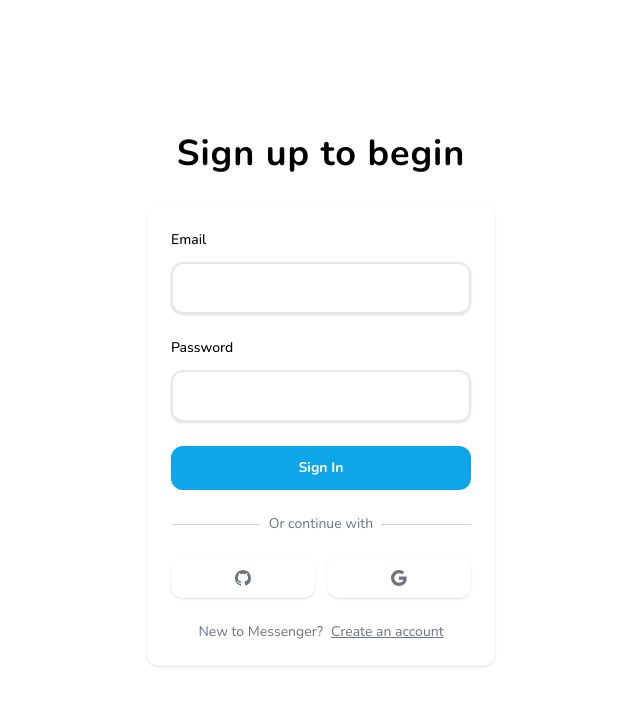
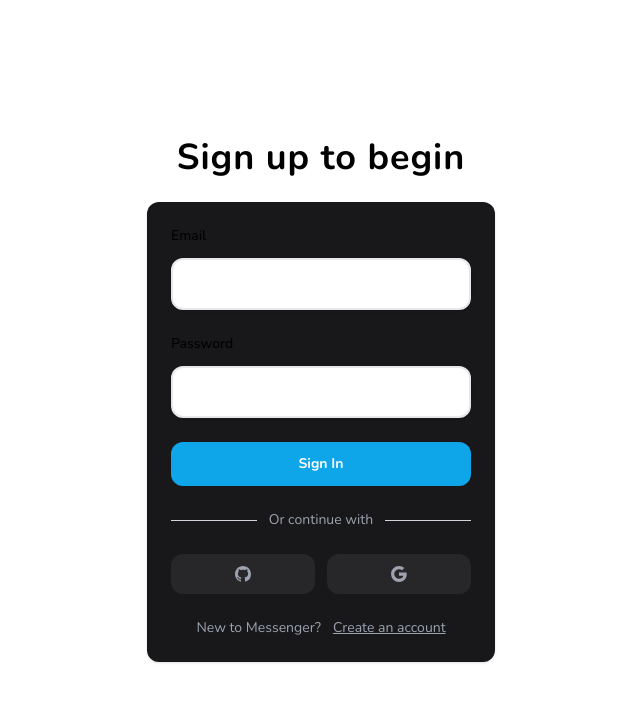
Before and after one commit to ARXXIII/messenger, a Next.js app: page / in a window 1280 px wide. Shown: the top 706 px of the page, without its empty margins (319-959 px from the left). Built offline with nearby package versions, Linux system fonts and the light colour scheme; no server answers.

Commit message:
Redesigned with a dark theme

```diff
--- a/app/(pages)/components/AuthForm.tsx
+++ b/app/(pages)/components/AuthForm.tsx
@@ -1,19 +1,35 @@
 'use client'
 
 import axios from "axios"
+import Confetti from "react-confetti";
+import AuthSocialButton from "./AuthSocialButton"
+
 import { toast } from "react-hot-toast"
-import { useCallback, useState } from "react"
+import { useWindowSize } from "react-use"
+import { useRouter } from "next/navigation"
 import { Button, Input } from "@/app/components"
-import AuthSocialButton from "./AuthSocialButton"
 import { BsGithub, BsGoogle } from "react-icons/bs"
+import { signIn, useSession } from "next-auth/react"
+import { useCallback, useEffect, useState } from "react"
 import { FieldValues, SubmitHandler, useForm } from "react-hook-form"
-import { signIn } from "next-auth/react"
 
 type variant = 'LOGIN' | 'REGISTER'
 
 const AuthForm = () => {
+    const { width, height } = useWindowSize()
+
+    const router = useRouter()
+    const session = useSession()
+
     const [variant, setVariant] = useState<variant>('LOGIN')
+    const [confetti, setConfetti] = useState<boolean>(false)
     const [isLoading, setIsLoading] = useState<boolean>(false)
+
+    useEffect(() => {
+        if (session?.status === 'authenticated') {
+            router.push('/users')
+        }
+    }, [session?.status, router])
 
     const toggleVariant = useCallback(() => {
 
@@ -44,6 +60,7 @@ const AuthForm = () => {
 
         if (variant === 'REGISTER') {
             axios.post('/api/register', data)
+                .then(() => signIn('credentials', data))
                 .catch(() => toast.error('Something went wrong'))
                 .finally(() => setIsLoading(false))
         }
@@ -76,6 +93,7 @@ const AuthForm = () => {
                 }
 
                 if (callback?.ok) {
+                    setConfetti(true)
                     toast.success('Great Success')
                 }
             })
@@ -83,12 +101,20 @@ const AuthForm = () => {
     }
 
     return (
-        <div className="mt-8 lg:mx-auto lg:w-full lg:max-w-md">
-            <div className="p-6 bg-white lg:rounded-xl shadow">
-                <form
-                    className="space-y-6"
-                    onSubmit={handleSubmit(onSubmit)}
-                >
+        <>
+            {confetti ? (
+                <Confetti
+                    width={width}
+                    height={height}
+                    recycle={false}
+                    numberOfPieces={500}
+                    tweenDuration={10000}
+                />
+            ) : null}
+
+            <div className="mt-6 lg:mx-auto w-full lg:max-w-md">
+                <div className="p-6 bg-zinc-900 rounded-xl shadow">
+                    <form onSubmit={handleSubmit(onSubmit)} className="space-y-6">
 
                         {variant === 'REGISTER' && (
                             <Input
@@ -99,6 +125,7 @@ const AuthForm = () => {
                                 disabled={isLoading}
                             />
                         )}
+
                         <Input
                             id='email'
                             label='Email'
@@ -131,7 +158,7 @@ const AuthForm = () => {
                                 <div className="w-full border-t border-gray-300" />
                             </div>
                             <div className="relative flex justify-center text-center text-sm">
-                            <span className="px-2 text-gray-500 bg-white">
+                                <span className="px-3 text-gray-400 bg-zinc-900">
                                     Or continue with
                                 </span>
                             </div>
@@ -141,7 +168,7 @@ const AuthForm = () => {
                             <AuthSocialButton icon={BsGoogle} onClick={() => socialAction('google')} />
                         </div>
                     </section>
-                <section className="flex justify-center gap-2 mt-6 text-sm text-gray-500">
+                    <section className="flex justify-center gap-3 mt-6 text-sm text-gray-400">
                         <div>
                             {variant === 'LOGIN' ? 'New to Messenger?' : 'Already have an account?'}
                         </div>
@@ -151,6 +178,7 @@ const AuthForm = () => {
                     </section>
                 </div>
             </div>
+        </>
     )
 }
 
--- a/app/(pages)/components/AuthSocialButton.tsx
+++ b/app/(pages)/components/AuthSocialButton.tsx
@@ -6,7 +6,7 @@ const AuthSocialButton = ({ icon: Icon, onClick }: AuthSocialButtonProps) => {
         <button
             type="button"
             onClick={onClick}
-            className="flex justify-center p-3 w-full text-gray-500 bg-white hover:bg-gray-50 rounded-xl shadow"
+            className="flex justify-center p-3 w-full text-gray-400 bg-zinc-800 hover:bg-gray-50 rounded-xl"
         >
             <Icon />
         </button>
```
Lines whose indentation alone changed are shown as unchanged.
